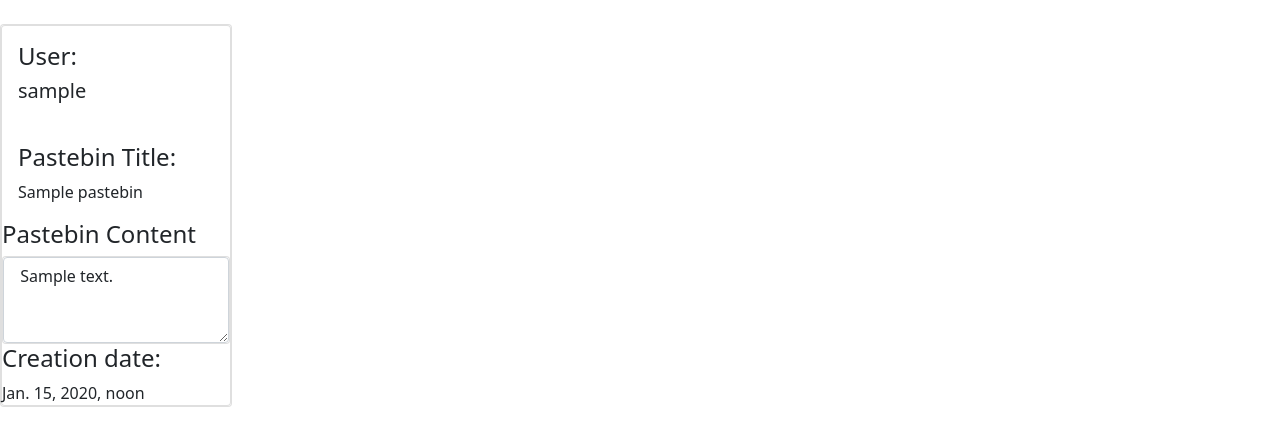
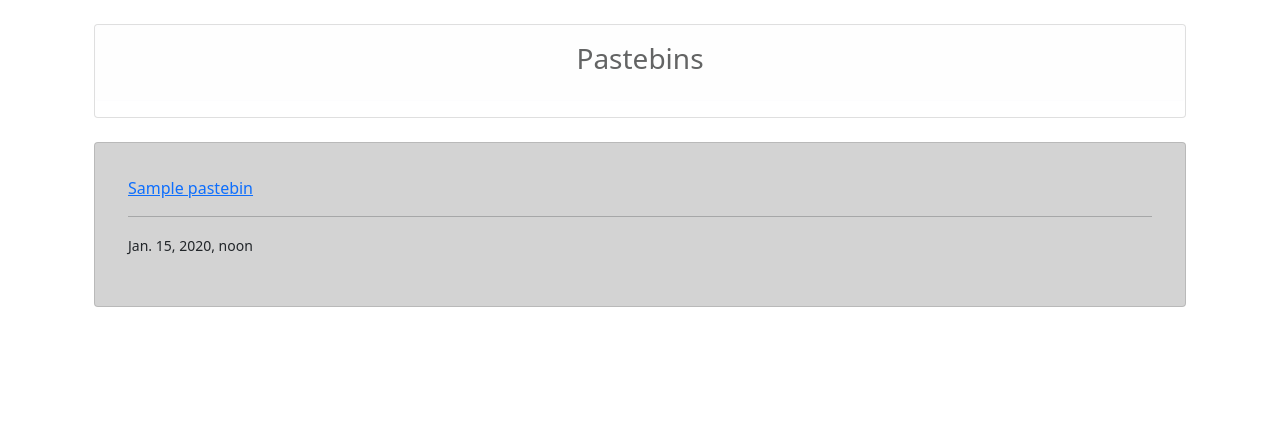
Before and after one commit to mariusdev91/PastebinClone, a Django app: page /pastebins in a window 1280 px wide. Shown: the part 56-502 px from the top of the page. Run offline with Django 3.2, Linux system fonts and the light colour scheme; tables that the repository leaves empty hold one stand-in row (values such as "Sample post").

Commit message:
modified and added some functionalities

```diff
--- a/pastebinclone/pastebin/models.py
+++ b/pastebinclone/pastebin/models.py
@@ -17,9 +17,6 @@ class Pastebin(models.Model):
     def was_published_recently(self):
         return self.pub_date >= timezone.now() - datetime.timedelta(days=1)
 
-    def get_absolute_url(self):
-        return reverse('pastebin-detail', args=[str(self.id)])
-
     def __str__(self):
         return self.syntax
 
--- a/pastebinclone/pastebin/urls.py
+++ b/pastebinclone/pastebin/urls.py
@@ -5,4 +5,5 @@ app_name = 'pastebin'
 urlpatterns = [
     path('', views.createPaste, name='createPaste'),
     path('pastebins', views.pastebins, name='pastebins'),
+    path('<int:pastebin_id>/', views.pastebinDetails, name="pastebinDetails")
 ]
--- a/pastebinclone/pastebin/views.py
+++ b/pastebinclone/pastebin/views.py
@@ -1,4 +1,4 @@
-from django.shortcuts import render, redirect
+from django.shortcuts import render, redirect, get_object_or_404
 from django.contrib.auth.models import User
 from datetime import datetime
 from pastebin.models import Pastebin
@@ -28,3 +28,7 @@ def createPaste(request):
 def pastebins(request):
     pastebins = Pastebin.objects.order_by('-pub_date')[:10]
     return render(request, "pastebins.html", {"pastebins": pastebins})
+
+def pastebinDetails(request, pastebin_id):
+    pastebin = get_object_or_404(Pastebin, pk=pastebin_id)
+    return render(request, "pastebin/pastedetail.html", {'pastebin': pastebin})
--- a/pastebinclone/templates/home.html
+++ b/pastebinclone/templates/home.html
@@ -10,6 +10,7 @@
 </head>
 
 <body>
+    {% block content %}
     <nav class="navbar navbar-expand-lg navbar-light bg-light">
         <div class="container-fluid">
             <a class="navbar-brand" href="/pastebin">Pastebin Clone</a>
@@ -60,6 +61,7 @@
             </div>
         </div>
     </nav>
+    {% endblock %}
     {% if user.is_authenticated %}
     <div class="card text-center" style="height: 700px;">
         <div class="card-body" style="margin: auto; width: 500px;">
--- a/pastebinclone/templates/pastebins.html
+++ b/pastebinclone/templates/pastebins.html
@@ -52,7 +52,8 @@
                     <ul class="dropdown-menu dropdown-menu-lg-end">
                         <li><a class="dropdown-item" href="/registration/login" aria-disabled="false">LogIn</a></li>
                         <li><a class="dropdown-item" href="/registration/signup" aria-disabled="false">SignUp</a></li>
-                        <li><a class="dropdown-item disabled" tabindex="-1" href="/registration/logout" aria-disabled="true">LogOut</a></li>
+                        <li><a class="dropdown-item disabled" tabindex="-1" href="/registration/logout"
+                                aria-disabled="true">LogOut</a></li>
                     </ul>
                 </div>
                 {% endif %}
@@ -60,40 +61,38 @@
         </div>
     </nav>
     <br>
-    <div class="card" style="width: fit-content;">
-        {% for pastebin in pastebins %}
-        <div class="card" style="width:fit-content;">
-            <div class="card-body" style="width: fit-content;">
-                <h4>User:</h4>
-                <h5>{{pastebin.author}}</h5>
+    <div class="container" style="position: relative;">
+        <section class="welcome">
+            <div class="container">
+                <div class="card">
+                    <div class="alert alert-light" role="alert" style="text-align: center;">
+                        <h3>Pastebins</h3>
+                    </div>
+                </div>
             </div>
-
-            <div class="card-body" style="width: fit-content;">
-                <h4>Pastebin Title:</h4>
-                {{pastebin.title}}
+        </section>
+        <br>
+        <div class="container">
+            <div class="row">
+                <div class="col-md-12">
+                    {% for pastebin in pastebins %}
+                    <div class="card" style="background-color: lightgrey;">
+                        <div class="card-body">
+                            <div class="alert alert-succes">
+                                <a href="/{{ pastebin.id }}/">{{pastebin.title}} </a>
+                                <hr>
+                                <p class="mb-0">
+                                    <small class>{{pastebin.pub_date}}</small>
+                                </p>
+                            </div>
+                        </div>
+                    </div>
+                    <br>
+                    {% endfor %}
+                </div>
             </div>
-
-            <h4>Pastebin Content</h4>
-            <div class="card" style="width: fit-content;">
-                {% if user.is_authenticated %}
-                <div class="form-group">
-                    <textarea class="form-control" id="pastebinarea" rows="3" placeholder="Type your paste here"
-                        name="pastebin"> {{pastebin.content}} </textarea>
-                </div>
-                {% else %}
-                <div class="form-group">
-                    <textarea class="form-control" id="pastebinarea" rows="3" placeholder="Type your paste here"
-                        name="pastebin" contenteditable="true"> {{pastebin.content}} </textarea>
-                </div>
-                {% endif %}
-            </div>
-
-            <h4>Creation date:</h4>
-            {{pastebin.pub_date}}
-
         </div>
-        {% endfor %}
-    </div>
+     </div>
 
     <script src="https://cdn.jsdelivr.net/npm/bootstrap@5.0.0-beta3/dist/js/bootstrap.bundle.min.js"
         integrity="sha384-JEW9xMcG8R+pH31jmWH6WWP0WintQrMb4s7ZOdauHnUtxwoG2vI5DkLtS3qm9Ekf"
```
Also changed, not shown: pastebinclone/pastebin/templates/pastebin/pastedetail.html (added, +92 -0 lines).
